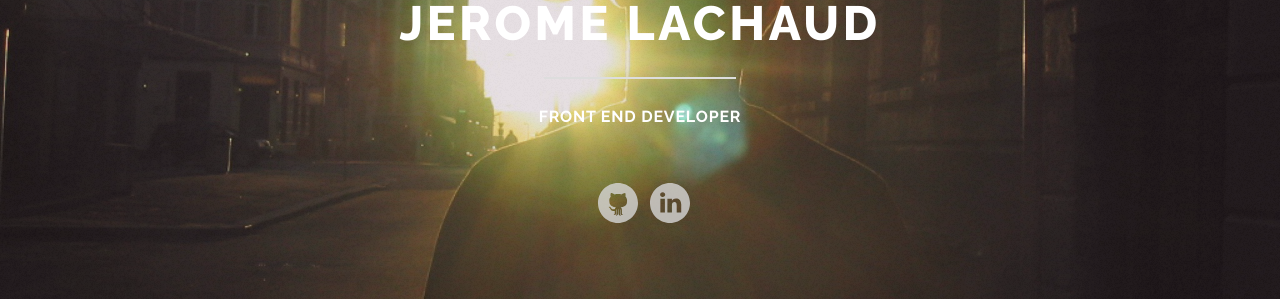
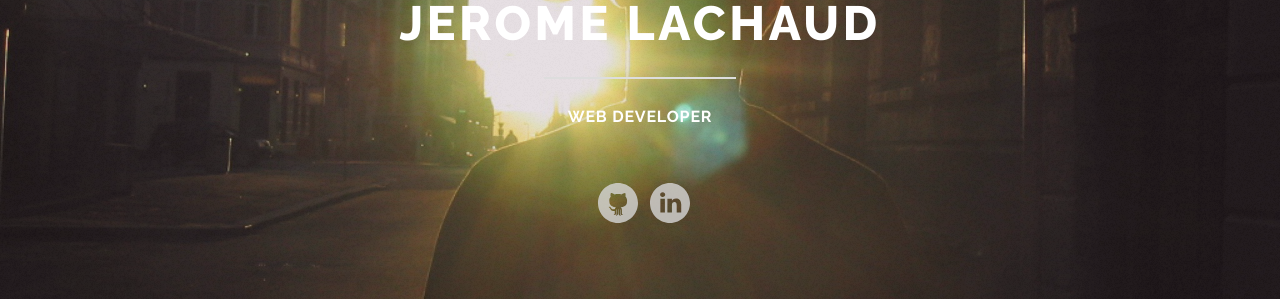
Before and after one commit to jeromelachaud/jeromelachaud.io, a Jekyll site: the page built from index.html, in a window 1280 px wide. Shown: the part 369-668 px from the top of the page. Built offline with Jekyll 4.4.1, drawn with Linux system fonts in a browser that asks for light colours.

Commit message:
Update site info/content

```diff
--- a/_config.yml
+++ b/_config.yml
@@ -1,9 +1,9 @@
 name: Jerome Lachaud
-job-title: front end developer
+job-title: web developer
 email: jerome.lachaud+identity@gmail.com
 description: >
-  Jerome Lachaud is my name. I am a front-end developer based in London. I am currently working for Kahoot!
-keywords: jerome lachaud, javascript, react, html, css, scss front-end developer, front-end, web developer, london, Kahoot!
+  Jerome Lachaud is my name. I am a Web Developer based in Brive La Gaillarde. I am currently working for Fasterize
+keywords: jerome lachaud, javascript, react, full-stack, html, css, express, web developer, front-end, web developer, Brive La Gaillarde, Fasterize
 baseurl: # the subpath of your site, e.g. /blog
 url: "http://jeromelachaud.io" # the base hostname & protocol for your site
 linkedin-url: https://www.linkedin.com/in/jeromelachaud/
```
